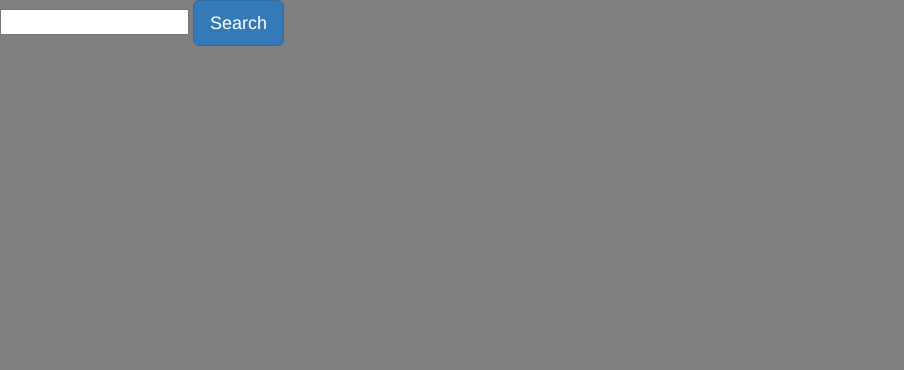
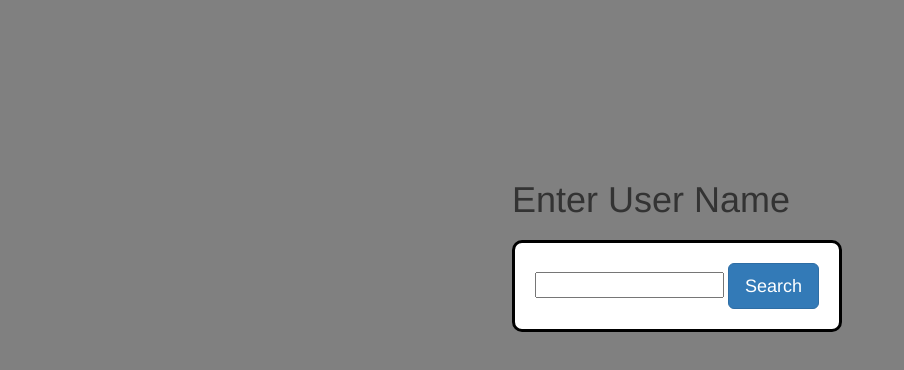
Before and after one commit to PaulWallis42/Angular_GitHub_API_2, a website: page index.html in a window 1280 px wide. Shown: the whole page, without its empty margins (0-904 px from the left). Drawn offline with nearby package versions, Linux system fonts and the light colour scheme; some packages are replaced by stand-ins of ours.

Commit message:
css applied

```diff
--- a/index.html
+++ b/index.html
@@ -11,9 +11,11 @@
     <script src="js/app.js"></script>
     <script src="js/gitUserSearchController.js"></script>
   </head>
-
+<div id="title">
+<h1>Enter User Name</h1>
+</div>
   <body ng-controller="GitUserSearchController as searchCtrl">
-    <div>
+    <div id="box">
       <form class="form-horizontal">
         <input type="text" ng-model="searchCtrl.searchTerm"ng-change="searchCtrl.doSearch()" ng-model-options="{ updateOn: 'default blur', debounce: {'default': 500, 'blur': 0} }" >
         <button class="btn btn-primary btn-lg" ng-click="searchCtrl.doSearch()">Search</button>
--- a/public/css/stylesheet.css
+++ b/public/css/stylesheet.css
@@ -1,3 +1,23 @@
 body {
   background-color: gray;
 }
+
+#box {
+  margin-left: auto;
+  margin-right: auto;
+  top: 10;
+  position: fixed;
+  border: black;
+  border-style: solid;
+  background: white;
+  border-radius: 10px;
+  padding: 20px;
+  left: 40%;
+  top: 30%;
+}
+
+#title {
+  position: fixed;
+  left: 40%;
+  top: 20%;
+}
```
